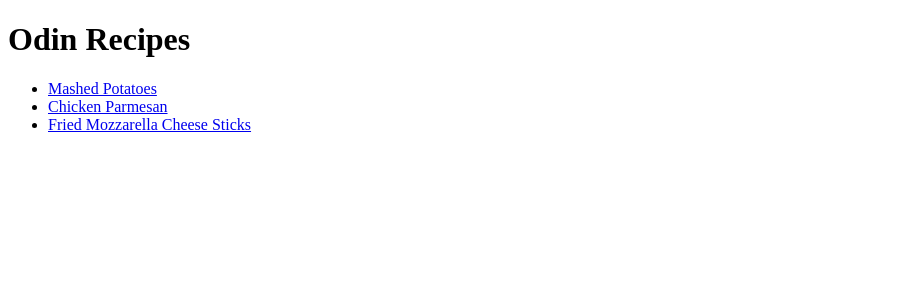
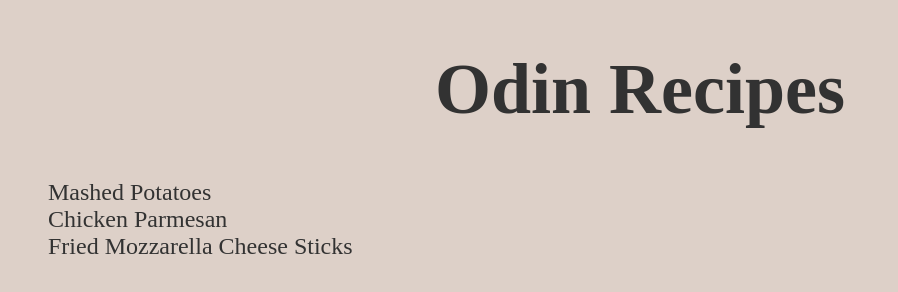
Before and after one commit to alvaromejiaAM/odin-recipes, a plain HTML site: page index.html in a window 1280 px wide. Shown: the whole page, without its empty margins (0-898 px from the left). Drawn offline with Linux system fonts and the light colour scheme.

Commit message:
Fixed Spacing & Add Styling

```diff
--- a/index.html
+++ b/index.html
@@ -3,10 +3,11 @@
 <head>
   <meta charset="utf-8">
   <title>Odin Recipes</title>
+  <link rel="stylesheet" href="css/styles.css">
 </head>
 <body>
   <h1>Odin Recipes</h1>
-        <ul>
+  <ul class="recipes">
     <li><a href="recipes/mashed-potatoes.html">Mashed Potatoes</a></li>
     <li><a href="recipes/chickenparm.html">Chicken Parmesan</a></li>
     <li><a href="recipes/mozzarella-sticks.html">Fried Mozzarella Cheese Sticks</a></li>
```
Lines whose indentation alone changed are shown as unchanged.
